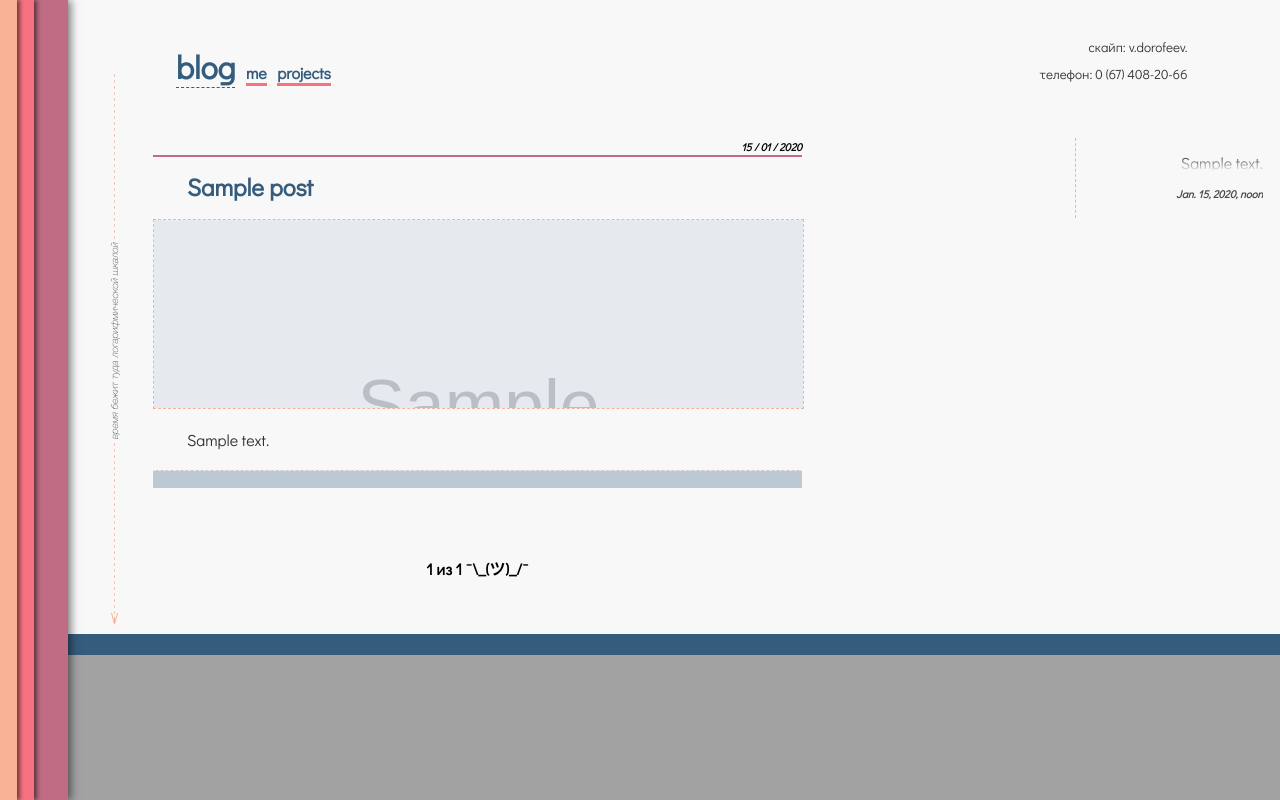
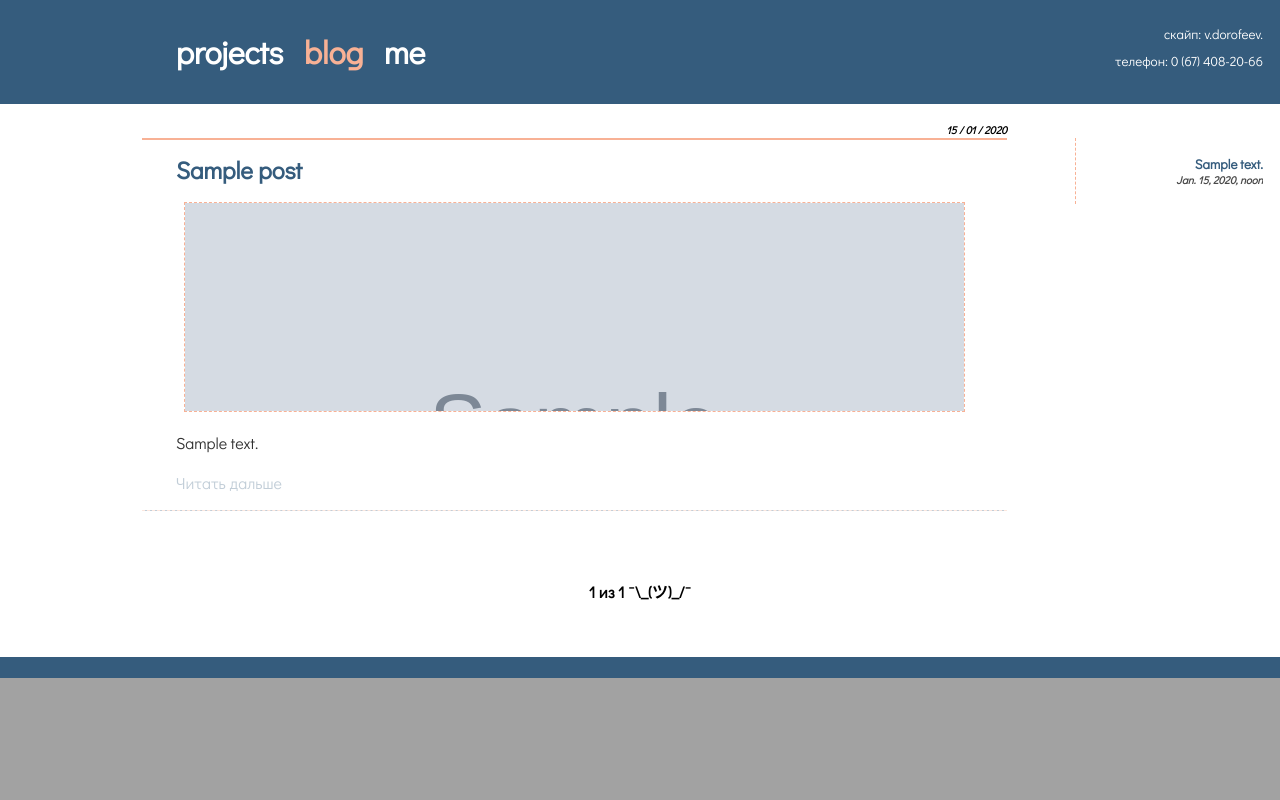
Before and after one commit to Mbapathe/SiteProject, a Django app: page /blog in a window 1280 px wide. Run offline with Django 3.2, Linux system fonts and the light colour scheme; tables that the repository leaves empty hold one stand-in row (values such as "Sample post"); grey boxes marked "Sample" are stand-in pictures.

Commit message:
last changes

```diff
--- a/blog/static/css/blog.css
+++ b/blog/static/css/blog.css
@@ -1,3 +1,7 @@
+.page {
+    background-color: #FFFFFF !important;
+}
+
 .left-side {
     display: table-cell;
     position: fixed;
@@ -7,21 +11,21 @@
     box-shadow: 3px 0px 4px 0 rgba(0, 0, 0, 0.5);
 }
 
-.blind1 {
+.!blind1 {
     background-color: #F8B195;
     width: 17px;
     z-index: 7;
 }
 
-.blind2 {
+.!blind2 {
     background-color: #F67280;
     width: 34px;
     z-index: 8;
 }
 
-.blind3 {
+.!blind3 {
     background-color: #C06C84;
-    width: 68px;
+    width: 51px;
     z-index: 9;
     box-shadow: 3px 0px 8px 0 rgba(0, 0, 0, 0.5);
 }
@@ -33,7 +37,7 @@
     background-color: #355C7D;
     height: 21px;
     width: 1024px;
-	  margin-top:54px;
+    margin-top: 54px;
     -text-align: right;
     z-index: 0;
 }
@@ -50,24 +54,23 @@
 .right-side ul {
     -padding-right: 0px 17px;
     margin: 0px 17px;
-  color:#355C7D;
+    color: #355C7D;
     text-align: right;
 }
 
 .right-side li {
-  position:relative;
+    position: relative;
     list-style: none;
     margin-top: 17px;
     color: #4A4A4A;
     overflow: hidden;
-
 }
 
-.right-side li h6{
+.right-side li h6 {
     font-style: italic;
 }
 
-.right-side li p{
+.right-side li p {
     text-align: right;
     background: -webkit-linear-gradient(#333, #eee);
     -webkit-background-clip: text;
@@ -77,35 +80,36 @@
 
 .container {
     display: inline-block;
-    width: 649px;
+    width: 865px;
     -background-color: #FAFAFA;
-    margin: 17px 0px 51px 153px;
-    border-top: 2px solid #C06C84;
+    margin: 0px 0px 68px 142px;
+    border-top: 2px solid #F8B195;
+    transition: 0.5s;
 }
 
-.post-date{
+.post-date {
     margin-top: -17px;
     font-style: italic;
     text-align: right;
-  -color:#ffffff;
-  -background-color:#F8B195;
+    -color: #ffffff;
+    -background-color: #F8B195;
 }
 
 .conteiner-top {
     display: block;
-    padding-left:34px;
+    padding-left: 34px;
     margin-top: 17px;
 }
 
 .post-name {
     display: inline-block;
-    color:#355C7D;
+    color: #355C7D;
 }
 
-.post-image{
-  width:649px;
-  height:188px;
-  margin:17px auto;
+.post-image {
+    width: 90%;
+    height: 208px;
+    margin: 17px auto;
     overflow: hidden;
     border: 1px dashed #F8B195;
     text-align: center;
@@ -113,38 +117,42 @@
 }
 
 .post-image img {
-  width:100%;
-  opacity: 0.5;
+    width: 100%;
+    opacity: 1;
     margin-top: -9%;
     transition: 0.5s;
 }
 
-.container:hover .post-image img,
-.container:hover .container-bottom ,
-.container:hover .btn {
-  opacity: 1;
-}
-
-.container-middle{
+.container-middle {
     margin: 0px 17px;
     margin-left: 34px;
 }
 
-.container-bottom{
-  display:block;
-  margin-top:17px;
-  height:17px;
-  border-top:1px dashed #F8B195;
-  text-align:right;
-  -background-image:url("assets/woodpecker.png");
-  -background-repeat: no-repeat;
-  -background-size: cover;
+.link {
     opacity: 0.3;
-  -background-position: center;
+
+}
+
+.container-bottom {
+    display: block;
+    margin-top: 17px;
+    height: 0;
+    border-bottom: 1px dashed #F8B195;
+    text-align: center;
+    vertical-align: middle;
+    color: #FFFFFF;
+    opacity: 0.3;
     background-color: #355C7D;
 }
 
-.separator{
+.container:hover .post-image img,
+.container:hover .container-bottom,
+.container:hover .btn,
+.container:hover .link {
+    opacity: 1;
+}
+
+.separator {
     display: inline-block;
     width: 174px;
     min-height: 1px;
@@ -155,10 +163,9 @@
 }
 
 .pagination {
-	text-align:center;
+    text-align: center;
     display: inline-block;
-    width: 649px;
+    width: inherit;
     -background-color: #FAFAFA;
-    margin: 17px 0px 0px 153px;
-
+    -margin: 17px 0px 0px 153px;
 }
--- a/blog/static/css/common.css
+++ b/blog/static/css/common.css
@@ -8,7 +8,7 @@ html {
 }
 
 body {
-    background-color: #a2A2A2;
+    background-color: #A2A2A2;
     font-family: 'Didact Gothic', sans-serif;
     -height: 100%;
     -background-image: url("../assets/body_background.png");
@@ -105,7 +105,7 @@ p {
     margin-left: 0;
     margin-right: 0;
     font-weight: 100;
-    color:#4C4C4C;
+    color: #4C4C4C;
     text-align: right;
 }
 
@@ -121,71 +121,80 @@ p {
     width: inherit;
     margin-left: 0;
     height: 104px;
-    color: #355C7D/*#ffffff*/;
+    color: #355C7D/*#ffffff*/
+    ;
     z-index: 2;
     margin-bottom: 34px;
-    -background-color: #F8F8F8;
+    background-color: #355C7D;
     -position: fixed;
+    line-height: 104px;
+    vertical-align: middle;
 }
 
 .menu {
-  padding: 34px 0px;
+    -padding: 17px 0px;
+    margin-left: 176px;
+    margin-top: 0;
 }
 
 .menu a {
-  color:inherit;
-  text-decoration:none;
+    color: inherit;
+    text-decoration: none;
 }
 
-.focus {
-    padding-left: 176px;
+.menu h1 {
+    margin-left: 17px;
     display: inline-block;
     transition: all 0.3s ease-out;
 }
 
+.menu h1:first-child {
+    margin-left: 0px;
+}
+
 .rest {
-    margin-left: 7px;
-    display: inline-block;
-    transition: all 0.3s ease-out;
-    border-bottom: 3px solid #F67280;
+    color: #ffffff/*#F8B195*/
+    ;
+}
+
+.focus {
+    color: #F8B195/*#F67280*/
+    ;
 }
 
 .rest:hover {
-	color:#F8B195;
-  border:none;
+    color: #F67280;
+    -border-bottom: 1px dashed #C06C84;
 }
 
-.menu:focus .rest,
-.menu:active  .rest,
-.focus:hover {
-  color:#F67280;
+.menu:focus .rest, .menu:active .rest, .focus:hover {
+    color: #C06C84;
 }
 
 .contacts {
-    -margin-top: 1%;
-    -margin-right: 17px;
-    margin-left:705px;
+    float: right;
     display: inline-block;
-    color: #323232;
+    color: #ffffff;
     line-height: 2em;
     font-weight: 100;
     text-align: right;
+    margin: 21px 17px auto auto;
 }
 
-.btn{
-	display:inline-block;
-	background-color: #355C7D /*#C06C84*/;
+.btn {
+    display: inline-block;
+    background-color: #355C7D/*#C06C84*/
+    ;
     opacity: 0.3;
-	padding:5px 10px;
-	border-radius:2px;
-  border:1px solid #F8B195;
-	margin-right:10px;
-	margin-top:2%;
-	color:#ffffff;
-	font-weight:100;
-  min-width:80px;
-  text-align:center;
-
+    padding: 5px 10px;
+    border-radius: 2px;
+    border: 1px solid #F8B195;
+    margin-right: 10px;
+    margin-top: 2%;
+    color: #ffffff;
+    font-weight: 100;
+    min-width: 80px;
+    text-align: center;
     -webkit-transform: perspective(1px) translateZ(0);
     transform: perspective(1px) translateZ(0);
     box-shadow: 0 0 1px transparent;
@@ -196,31 +205,30 @@ p {
     transition: all 0.3s ease-out;
 }
 
-.btn:hover{
+.btn:hover {
     box-shadow: 3px 3px 2px 0 rgba(0, 0, 0, 0.5);
     background-color: #F8B195;
 }
 
-.btn:focus,
-.btn:active {
+.btn:focus, .btn:active {
     box-shadow: inset 1px 1px 2px 0 rgba(0, 0, 0, 0.5);
     background-color: #F67280;
 }
 
-.btn:last-child{
-  margin-right:34px;
+.btn:last-child {
+    margin-right: 34px;
 }
 
-.btn a{
+.btn a {
     color: #ffffff;
-  text-decoration:none;
+    text-decoration: none;
 }
 
 .btn:hover a {
     color: #355C7D;
 }
 
-.separator{
+.separator {
     display: inline-block;
     width: 865px;
     min-height: 1px;
@@ -230,15 +238,15 @@ p {
     font-style: italic;
 }
 
-.emoji{
+.emoji {
     display: inline-block;
     background: url("../icons/emoji.png") top left no-repeat;
-  width:20px;
+    width: 20px;
     height: 20px;
     vertical-align: bottom;
 }
 
-.emoji-shutup{
+.emoji-shutup {
     background-position: -420px -440px;
 }
 
@@ -248,7 +256,6 @@ p {
 
 .tooltip {
     position: relative;
-
 }
 
 .tooltip a {
@@ -259,20 +266,19 @@ p {
     border-bottom: none;
 }
 
-
 .tooltip a span {
     display: none;
     transition: all 0.3s ease-out;
 }
 
-.tooltip a:hover span{
+.tooltip a:hover span {
     display: inline-block;
     position: absolute;
     width: 210px;
     height: auto;
     -left: -100px;
     top: 20px;
-  right:0;
+    right: 0;
     padding: 10px 10px;
     border-radius: 3px;
     border: 2px solid #F8B195;
@@ -282,7 +288,7 @@ p {
     text-align: left;
     font-style: normal;
     font-size: 0.83em;
-  z-index:11;
+    z-index: 11;
     line-height: 1.5em;
 }
 
@@ -293,7 +299,7 @@ p {
     background-color: #355C7D;
     height: 21px;
     width: 1280px;
- 	   margin-top:54px;
+    margin-top: 54px;
     -text-align: right;
     z-index: 0;
 }
--- a/blog/static/css/projects.css
+++ b/blog/static/css/projects.css
@@ -90,6 +90,11 @@ li .description{
 
 .container:hover .btn {
 	opacity: 1;
+  -box-shadow: 1px 1px 2px 0 rgba(0, 0, 0, 0.5);
+}
+
+.!container:hover .qoute {
+	box-shadow: 1px 1px 2px 0 rgba(0, 0, 0, 0.5);
 }
 
 .conteiner-top {
@@ -120,6 +125,7 @@ li .description{
 
 .container-middle{
   margin: 34px;
+  padding-left: 0px;
 }
 
 .citate{
--- a/blog/templates/blog/blog.html
+++ b/blog/templates/blog/blog.html
@@ -5,6 +5,7 @@
 <head>
   <meta charset="utf-8">
   {% load static %}
+  {% load usertags %}
   <link rel="stylesheet" href="{% static "css/blog.css" %}"/>
   <link rel="stylesheet" href="{% static "css/common.css" %}"/>
   <link rel="icon" type="image/svg+xml" href="{% static "icons/favico.png" %}">
@@ -17,21 +18,31 @@
 </title>
 
 <body>
+  <script>
+    function collapsElement(id) {
+      if ( document.getElementById(id).style.display != "none" ) {
+        document.getElementById(id).style.display = 'none';
+      }
+      else {
+        document.getElementById(id).style.display = '';
+      }
+    }
+ </script>
+
   <div class="page">
 
     <div class="left-side blind3">
       <div class="left-side blind2">
         <div class="left-side blind1">
-          <img src="static/assets/timeline.png" style="margin-left:110px; margin-top: 74px;">
         </div>
       </div>
     </div>
 
     <div class="header">
       <div class="menu">
-        <h1 class="focus"><span class=tooltip><a>blog<span style="font-size:0.67em; width: 110px; padding: 5px; top: 30px; line-height: 20px; box-shadow:none;">Да, кэп. Ты здесь!</span></a></span></h1>
-        <h4 class="rest"><a href="me">me</a></h4>
-        <h4 class="rest"><a href="projects">projects</a></h4>
+        <h1 class="rest"><a href="projects">projects</a></h1>
+        <h1 class="focus">blog</h1>
+        <h1 class="rest"><a href="me">me</a></h1>
         <h5 class="contacts">скайп: v.dorofeev.<br>телефон: 0 (67) 408-20-66</h5>
         <!--<img src="css/assets/woodpecker.png" style="height:100px; float:right; transform: rotate(90deg); margin-right:51px; margin-top:-17px;">-->
       </div>
@@ -41,7 +52,7 @@
       <ul><h3></h3>
         {% for post in posts %}
         <li>
-          <p><a href="#{{ post.title }}">{{ post.text|truncatechars:40|safe }}</a></p>
+          <h5><a href="#{{ post.title }}">{{ post.text|truncatechars:40 }}</a></h5>
           <h6>{{ post.published_date }}</h6>
         </li>
         {% endfor %}
@@ -62,22 +73,35 @@
 
     {% for post in posts %}
     <div class="container">
+
       <div class="post-date"><h6>{{ post.published_date|date:"d / m / Y"}}</h6></div>
       <div class="conteiner-top">
             <h2 class="post-name"><a href="{% url 'post_detail' pk=post.pk %}">{{ post.title }}</a></h2>
       </div>
+
       <div class="post-image"><a name="{{ post.title }}">
         {% if post.image %}
           <img src="{{ post.image }}"}>
         {% else %}
           <img src="{% static "assets/noimage.png" %}" style="margin:0;"}>
         {% endif %}
-		</a>
+		    </a>
       </div>
+
       <div class="container-middle">
-        <p>{{ post.text|safe }}</p>
+        <p>{{ post.text|truncatewords:80|safe }}</p>
+
+        <div class="link"><a href="javascript:collapsElement('l{{ post.text|truncatewords:3 }}')" title="" rel="nofollow">Читать дальше</a>
+          <div id="l{{ post.text|truncatewords:3 }}" style="display: none">
+            <p><br>...&nbsp{{ post.text|truncatewords_slice:80|safe }}</p>
+          </div>
+        </div>
+
       </div>
-      <div class="container-bottom"></div>
+
+      <div class="container-bottom">
+        <!--<a href="#{{ post.text|truncatechars:10 }}" style="color:white; text-decoration:none;">Читать полный текст</a>-->
+      </div>
     </div>
     {% endfor %}
 
--- /dev/null
+++ b/blog/templatetags/usertags.py
@@ -0,0 +1,7 @@
+from django import template
+
+register = template.Library()
+
+@register.filter
+def truncatewords_slice(value, arg):
+    return " ".join(value.split()[arg:])
```
Also changed, not shown: blog/static/css/me.css (+6 -7 lines), blog/templates/blog/me.html (+6 -6 lines), blog/templates/blog/projects.html (+12 -7 lines), blog/templatetags/__init__.py (added), static/assets/blog/bender_background.png (deleted). Lines whose indentation alone changed are shown as unchanged.
